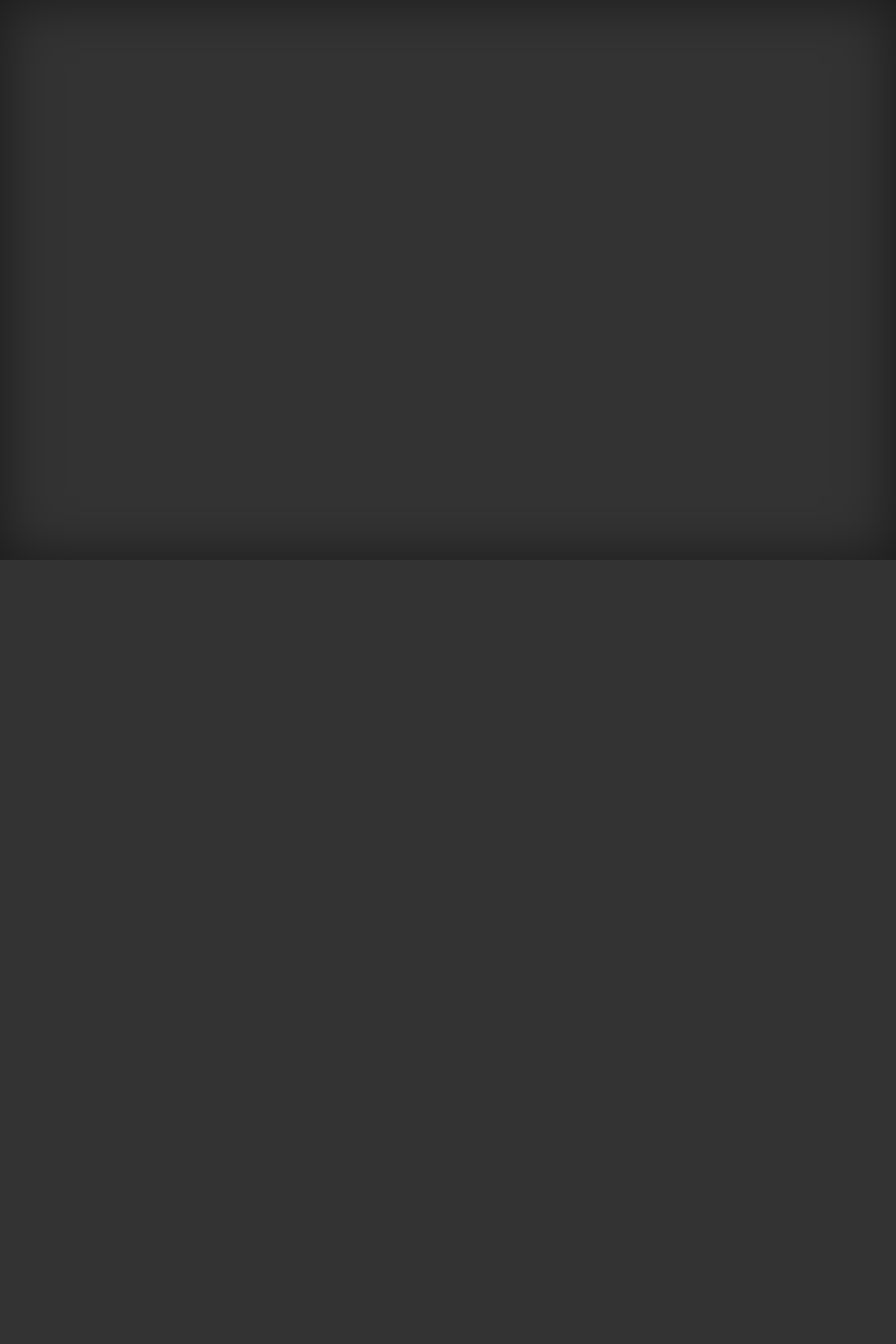
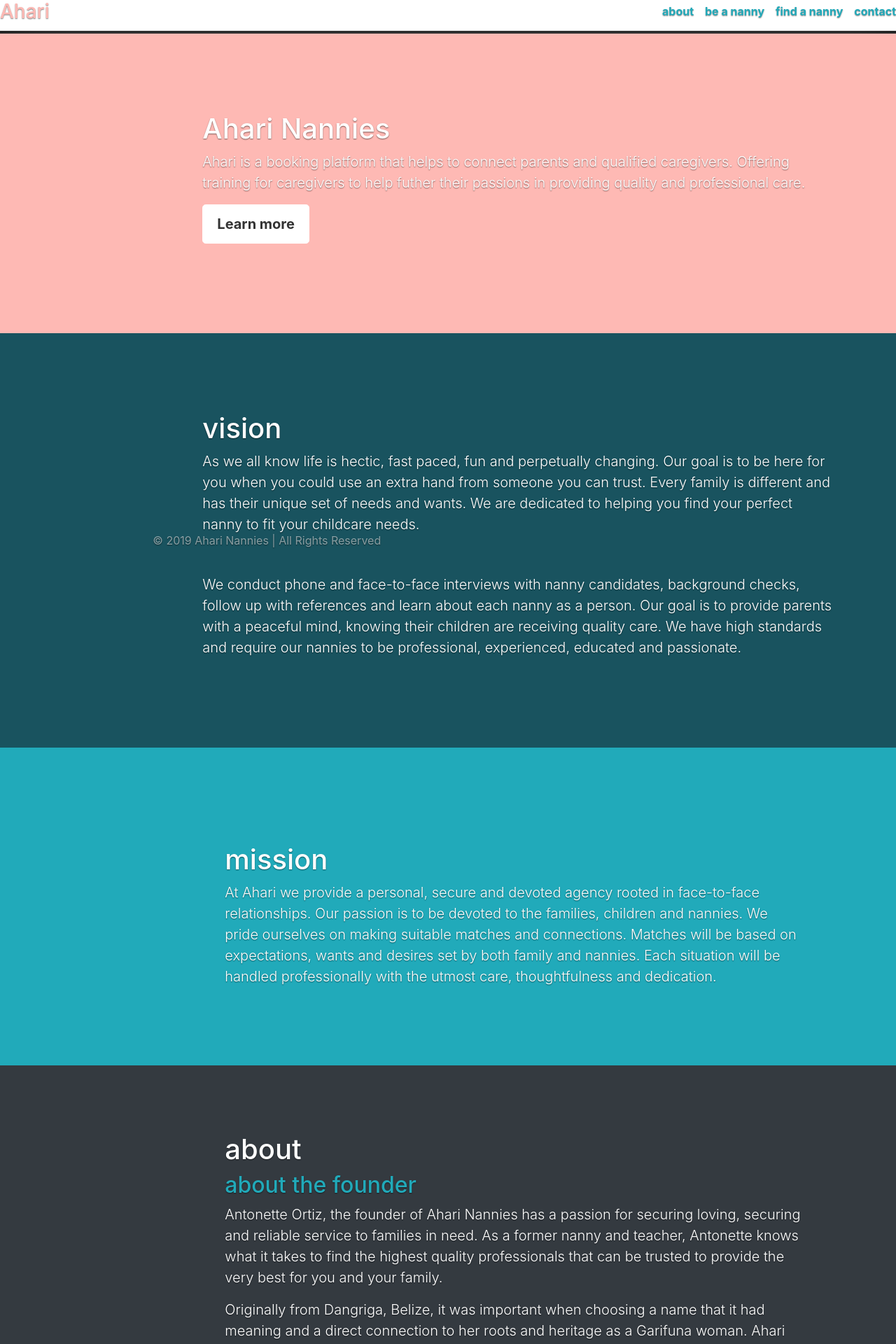
Before and after one commit to antonetteortiz/ahari, a React (Create React App) app: page /cover3 in a window 1280 px wide. Shown: the top 1920 px of the page at 70% size. Before the commit the page ends 800 px from the top, so only its background shows below. Built offline with nearby package versions, Linux system fonts and the light colour scheme.

Commit message:
trying to add in new theme

```diff
--- a/src/components/AboutSection.js
+++ b/src/components/AboutSection.js
@@ -10,12 +10,12 @@ class VisionSection extends Component {
       <main role="main" className="inner cover">
         <h1 className="cover-heading text-white">about</h1>
 
-        <h2 className='text-primary'>about the founder</h2>
+        <h2 className='text-teal'>about the founder</h2>
         <p className="lead text-white">Antonette Ortiz, the founder of Ahari Nannies has a passion for securing loving, securing and reliable service to families in need. As a former nanny and teacher, Antonette knows what it takes to find the highest quality professionals that can be trusted to provide the very best for you and your family.</p>
         <p className="lead text-white">Originally from Dangriga, Belize, it was important when choosing a name that it had meaning and a direct connection to her roots and heritage as a Garifuna woman. Ahari meaning Guardian Angel is fitting for so many reasons, entrusting qualified care givers to watch over all that matters to you.</p>
         <p>&nbsp;</p>
 
-        <h2 className='text-primary'>about the ahari</h2>
+        <h2 className='text-teal'>about the ahari</h2>
         <p className="lead text-white">Ahari is an agency of professional and talented caregivers. Our mission is to find the most compatible match for our nannies and families that will result in a pleasant working relationship and a loving environment for your children.</p>
         <p className="lead text-white">At Ahari’s, we know the foundation of a good placement is understanding the needs and wishes of both families and nannies. That is why we meet our families and nannies  to discuss their expectations. We also workto counsel both families and nannies on the best way to navigate this very intricate relationship.</p>
         <p className="lead text-white">Our nannies represent the most professional in the child care industry. They are carefully interviewed and screened to assure they provide the best care for your children.</p>
--- /dev/null
+++ b/src/components/NavTabs2.js
@@ -0,0 +1,45 @@
+import React, { Component } from 'react';
+import { Col, Collapse, Container,
+  DropdownToggle,
+  DropdownMenu,
+  DropdownItem,
+  Navbar,
+  NavbarToggler,
+  NavbarBrand,
+  Nav,
+  NavItem,
+  NavLink,
+  Row,
+  UncontrolledDropdown
+
+ } from 'reactstrap';
+//  import "../styles/carousel.css";
+import moment from 'moment';
+import classnames from 'classnames';
+
+class NavTabs extends Component {
+
+
+  render() {
+    const { section } = this.props;
+
+    return (
+
+        <header className="masthead mb-5 fixed-top pb-2 bg-white">
+          <div className="inner">
+            <h3 className="masthead-brand text-blush">Ahari</h3>
+            <nav className="nav nav-masthead justify-content-center">
+              <a className={classnames('nav-link text-teal', {active: section == 'about'})} href="/home/about">about</a>
+              <a className={classnames('nav-link text-teal', {active: section == 'be'})} href="/home/be">be a nanny</a>
+              <a className={classnames('nav-link text-teal', {active: section == 'find'})} href="/home/find">find a nanny</a>
+              <a className={classnames('nav-link text-teal', {active: section == 'contact'})} href="/home/contact">contact</a>
+            </nav>
+          </div>
+        </header>
+
+    );
+  }
+}
+
+
+export default NavTabs;
--- /dev/null
+++ b/src/pages/Cover3Page.js
@@ -0,0 +1,102 @@
+import React, { Component } from 'react';
+import { Col, Collapse, Container,
+  DropdownToggle,
+  DropdownMenu,
+  DropdownItem,
+  Jumbotron,
+  Navbar,
+  NavbarToggler,
+  NavbarBrand,
+  Nav,
+  NavItem,
+  NavLink,
+  Row,
+  UncontrolledDropdown
+
+ } from 'reactstrap';
+//  import "../styles/carousel.css";
+import moment from 'moment';
+
+import NavTabs from "../components/NavTabs2";
+import HomeSection from "../components/HomeSection";
+import VisionSection from "../components/VisionSection";
+import AboutSection from "../components/AboutSection";
+import MissionSection from "../components/MissionSection";
+import BeANannySection from "../components/BeANannySection";
+import FindANannySection from "../components/FindANannySection";
+
+class CoverPage extends Component {
+
+
+  render() {
+    console.log(this.props.params);
+
+    const { section } = this.props.params;
+    let sections = {
+      home: HomeSection,
+      about: AboutSection,
+      vision: VisionSection,
+      mission: MissionSection,
+      be: BeANannySection,
+      find: FindANannySection
+    }
+    let Section = section ? sections[section] : HomeSection;
+    return (
+      <span className='m-0 p-0 bg-white'>
+        <NavTabs section={section} />
+
+          <Jumbotron className='bg-blush m-0' fluid>
+              <Row className='p-5'>
+                <Col className='col-md-10 offset-md-2'>
+                      <Container>
+                      <HomeSection />
+                      </Container>
+                </Col>
+              </Row>
+          </Jumbotron>
+          <Jumbotron className='bg-green m-0' fluid>
+          <Row className='p-5'>
+            <Col className='col-md-10 offset-md-2'>
+                  <Container>
+                  <VisionSection />
+                  </Container>
+            </Col>
+          </Row>
+
+          </Jumbotron>
+          <Jumbotron className='bg-teal m-0 p-5' fluid>
+          <Row className='p-5'>
+            <Col className='col-md-10 offset-md-2'>
+                  <Container>
+                  <MissionSection />
+                  </Container>
+            </Col>
+          </Row>
+
+          </Jumbotron>
+          <Jumbotron className='bg-dark m-0 p-5' fluid>
+
+            <Row className='p-5'>
+              <Col className='col-md-10 offset-md-2'>
+                    <Container>
+                        <AboutSection />
+                    </Container>
+              </Col>
+            </Row>
+          </Jumbotron>
+          <Row className='fixed-bottom' >
+            <Col className='col-md-10 offset-md-2'>
+            <footer className="mastfoot">
+              <div className="inner">
+                <p>&#169; {moment().format('YYYY')} Ahari Nannies | All Rights Reserved</p>
+              </div>
+            </footer>
+            </Col>
+          </Row>
+      </span>
+    );
+  }
+}
+
+
+export default CoverPage;
--- a/src/routes.js
+++ b/src/routes.js
@@ -5,6 +5,7 @@ import App from './components/App.js';
 import FeaturesPage from './pages/FeaturesPage.js';
 import CoverPage from './pages/CoverPage.js';
 import Cover2Page from './pages/Cover2Page.js';
+import Cover3Page from './pages/Cover3Page.js';
 import CarouselPage from './pages/CarouselPage.js';
 import VisionPage from './pages/VisionPage.js';
 
@@ -17,6 +18,7 @@ export default (
       <Route path="/cover" component={CoverPage} />
       <Route path="/carousel" component={CarouselPage} />
       <Route path="/cover2" component={Cover2Page} />
+      <Route path="/cover3" component={Cover3Page} />
       <Route path="/vision" component={VisionPage} />
       <Route path="/home/:section" component={Cover2Page} />
 
--- a/src/styles/_custom_bootstrap.scss
+++ b/src/styles/_custom_bootstrap.scss
@@ -2,8 +2,41 @@
 //  @import '../../node_modules/bootstrap/scss/variables';
 //$primary: #CAA035;
 // scheme1 - https://coolors.co/19535f-0b7a75-7b2d26-efb4ac-f0f3f5
-$primary:   #f1d4d3; // #efb4ac;
+
+//  new scheme is https://coolors.co/19535f-f6c253-f0f3f5-21aaba-feb9b4
+// mapped to green gold ahariGrey teal and blush
+
+//  $primary:   #f1d4d3; // #efb4ac;
+@import '../../node_modules/bootstrap/scss/functions';
+@import '../../node_modules/bootstrap/scss/variables';
+$primary:   #feb9b4;
 $secondary: #d8d8d8;
+$teal:      #21aaba;
+
+
+$theme-colors: map-merge(
+  (
+    "primary":    $primary,
+    "secondary":  $secondary,
+    "success":    $success,
+    "info":       $info,
+    "warning":    $warning,
+    "danger":     $danger,
+    "light":      $light,
+    "dark":       $dark,
+    //  "medium":     $medium,
+    "green":      #19535f,
+    "gold":       #f6c253,
+    "ahariGrey":  #f0f3f5,
+    "teal":       $teal,
+    "blush":      #feb9b4
+  ),
+  $theme-colors
+);
+
+$link-color: $teal;
+
+
 
 // Import Bootstrap and its default variables
 @import '~bootstrap/scss/bootstrap.scss';
```
